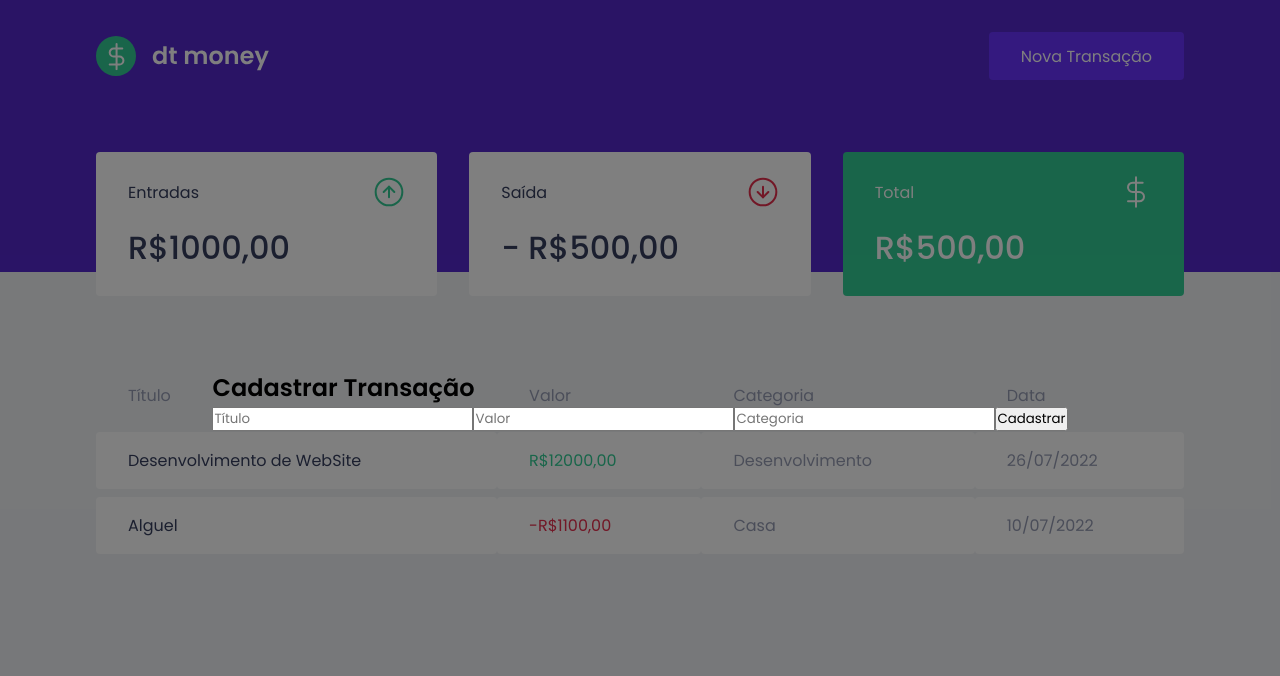
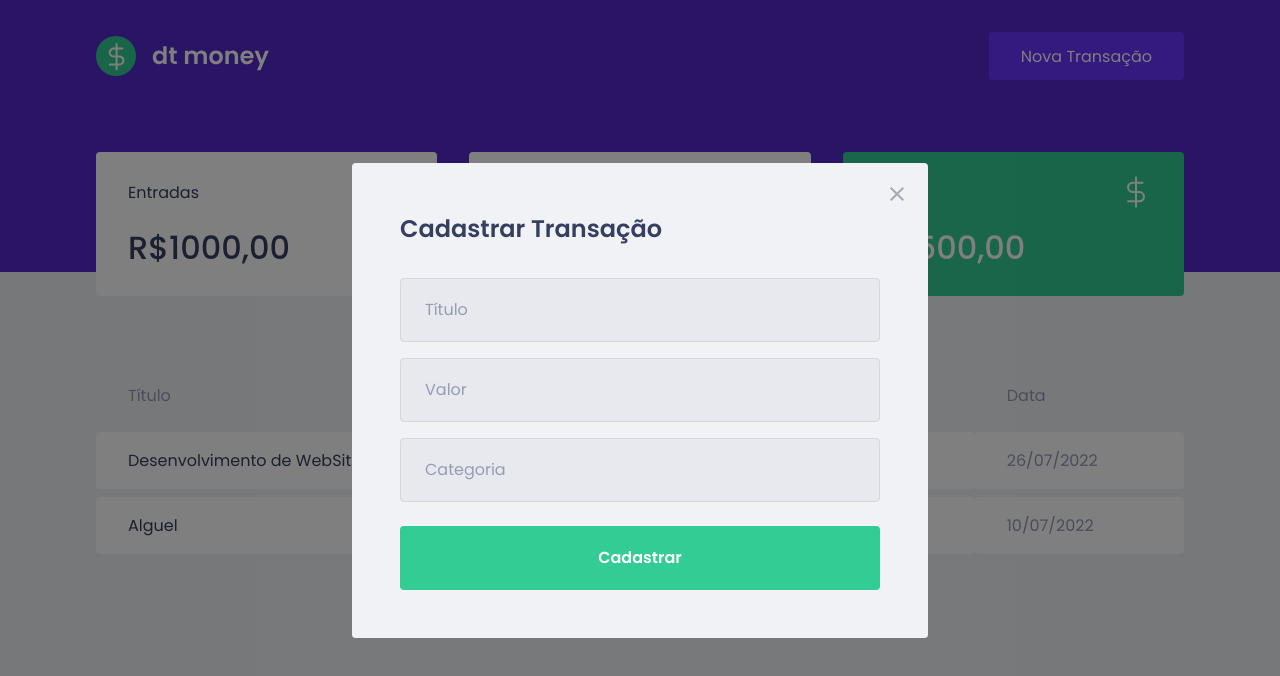
Before and after one commit to DenerBarros/dt-money, a React (Create React App) app: page / in a window 1280 px wide. Both pictures are taken after a click on the button "Nova Transação". Shown: the top 676 px of the page. Built offline with nearby package versions, Linux system fonts and the light colour scheme; no server answers; what miragejs would draw is missing.

Commit message:
Estilização do Modal - Adicionando efeito nos botões de cadastrar e fechar

```diff
--- a/src/components/NewTransactionModal/index.tsx
+++ b/src/components/NewTransactionModal/index.tsx
@@ -1,5 +1,6 @@
 import Modal from 'react-modal';
 import { Container } from './styles';
+import closeImg from "../../assets/close.svg";
 
 interface NewTransactionModalProps {
     isOpen: boolean;
@@ -14,6 +15,13 @@
         overlayClassName="react-modal-overlay"
         className="react-modal-content"
       >
+
+        <button type="button"
+        onClick={onRequestClose}
+        className="react-modal-close "
+        >
+            <img src={closeImg} alt="Fechar Modal" />
+        </button>
         <Container>
         <h2>Cadastrar Transação</h2>
 
--- a/src/components/NewTransactionModal/styles.ts
+++ b/src/components/NewTransactionModal/styles.ts
@@ -1,5 +1,56 @@
 import styled from 'styled-components';
 
+
 export const Container = styled.form`
+    h2 {
+        color: var(--text-title);
+        font-size: 1.5rem;
+        margin-bottom: 2rem;
+    }
+
+    input {
+
+
+
+        width: 100%;
+        padding: 0 1.5rem;
+        height: 4rem;
+        border-radius: 0.25rem;
+
+        border: 1px solid #d7d7d7;
+        background: #e7e9ee;
+
+        font-weight: 400;
+        font-size: 1rem;
+
+        &::placeholder {
+            color: var(--text-body);
+
+        }
+
+        & + input {
+            margin-top: 1rem;
+
+        }
+    }
+
+    button[type="submit"] {
+        width: 100%;
+        padding: 0 1.5rem;
+        height: 4rem;
+        background: var(--green);
+        color: #fff;
+        border-radius: 0.25rem;
+        border: 0;
+        font-size: 1rem;
+        margin-top: 1.5rem;
+        transition: filter 0.2s;
+        font-weight: 600;
+
+        &:hover {
+            filter: brightness(0.9);
+        }
+    }
+
 
 `;
--- a/src/styles/global.ts
+++ b/src/styles/global.ts
@@ -56,22 +56,39 @@
     }
 
     .react-modal-overlay {
-        background:rgba(0, 0, 0, 0.5);
-        position:fixed;
+        background: rgba(0, 0, 0, 0.5);
+        position: fixed;
         top: 0;
         right: 0;
-        bottom:0;
-        left:0;
+        bottom: 0;
+        left: 0;
 
         display:flex;
         align-items:center;
         justify-content:center;
-
-
     }
 
     .react-modal-content {
 
+        width: 100%;
+        max-width: 576px;
+        background: var(--background);
+        padding: 3rem;
+        position: relative;
+        border-radius: 0.24rem;
 
     }
+
+    .react-modal-close {
+        position: absolute;
+        right: 1.5rem;
+        top: 1.5rem;
+        border: 0;
+        background: transparent;
+        transition: filter 0.2s;
+
+        &:hover {
+            filter: brightness(0.8)
+        }
+    }
 `
```
